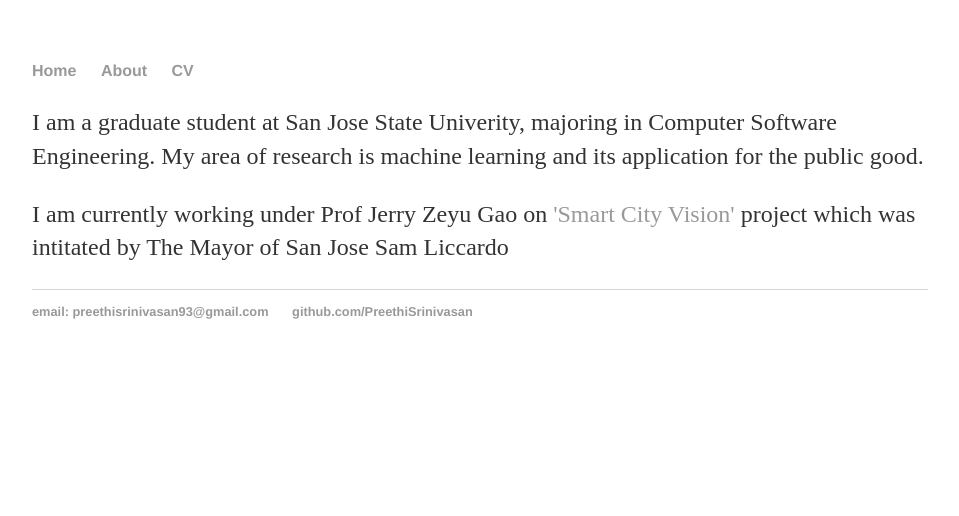
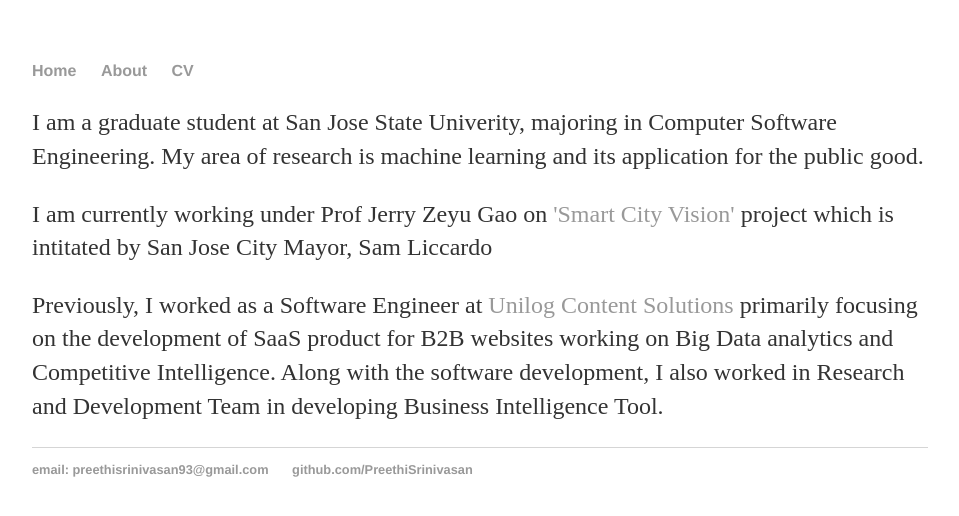
Before and after one commit to mrajesh971/mrajesh971.github.io, a Jekyll site: the page built from index.html, in a window 1280 px wide. Shown: the top 516 px of the page, without its empty margins (160-1119 px from the left). Built offline with Jekyll 4.4.1, drawn with Linux system fonts in a browser that asks for light colours.

Commit message:
Update index.html

```diff
--- a/index.html
+++ b/index.html
@@ -6,6 +6,9 @@
 		<div class="blurb">
 			<p>I am a graduate student at San Jose State Univerity, majoring in Computer Software Engineering.
 My area of research is machine learning and its application for the public good. </p>
-			<p> I am currently working under Prof Jerry Zeyu Gao on <a href=http://www.sanjoseca.gov/index.aspx?NID=5289"">'Smart City Vision'  </a> project which was intitated by The Mayor of San Jose
-		   Sam Liccardo
+			<p> I am currently working under Prof Jerry Zeyu Gao on <a href=http://www.sanjoseca.gov/index.aspx?NID=5289"">'Smart City Vision'  </a> project which is intitated by San Jose City Mayor, Sam Liccardo</p>
+
+			<p> Previously, I worked as a Software Engineer at <a href="https://www.unilogcorp.com/"> Unilog Content Solutions </a> primarily
+				focusing on the development of SaaS product for B2B websites working on Big Data analytics and Competitive Intelligence.
+				Along with the software development, I also worked in Research and Development Team in developing Business Intelligence Tool.
 		</div>
```
